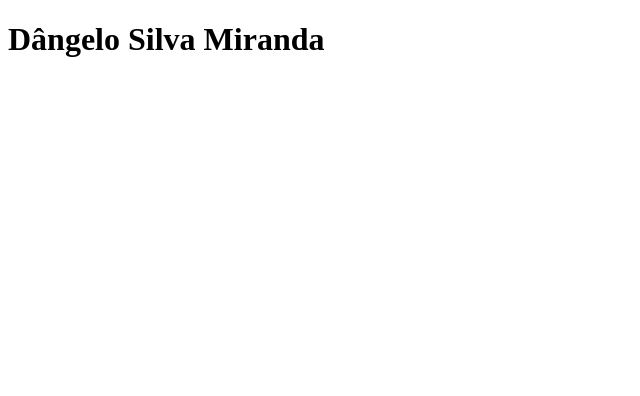
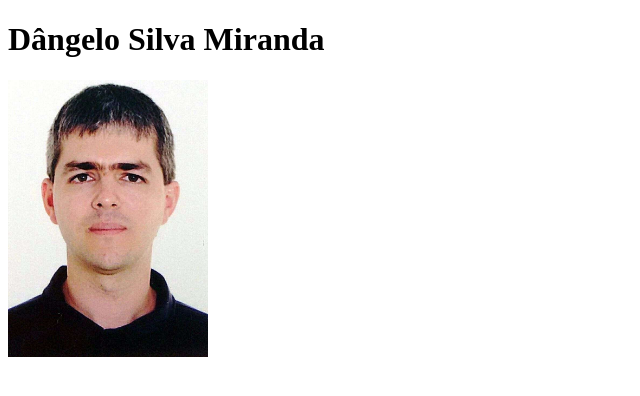
Before and after one commit to dangelo-silva-miranda/dangelo-silva-miranda.github.io, a plain HTML site: page index.html in a window 1280 px wide. Shown: the whole page, without its empty margins (0-640 px from the left). Drawn offline with Linux system fonts and the light colour scheme.

Commit message:
Atualiza arquivo index.html com a foto e inclui o seu arquivo.

```diff
--- a/index.html
+++ b/index.html
@@ -14,6 +14,7 @@
     <!--
         Uma foto atual sua, acompanhada de um texto alternativo, que deve ser a descrição da foto que você está usando;
     -->
+    <img src="foto.jpg" alt="Foto de rosto de Dângelo Silva Miranda" width="200px">
     <!--
         Uma breve descrição sobre você, destacando algumas informações como nacionalidade e a cidade/estado onde mora;
     -->
```
Also changed, not shown: foto.jpg (added).
